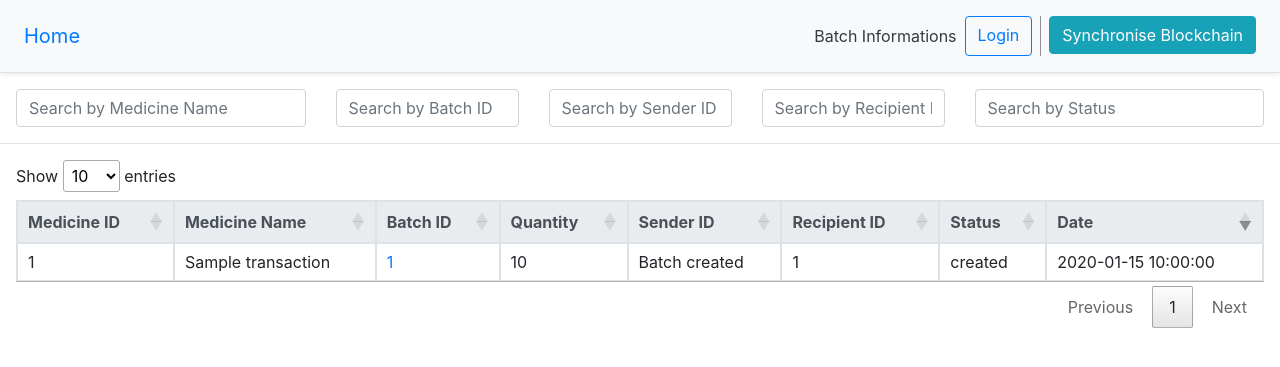
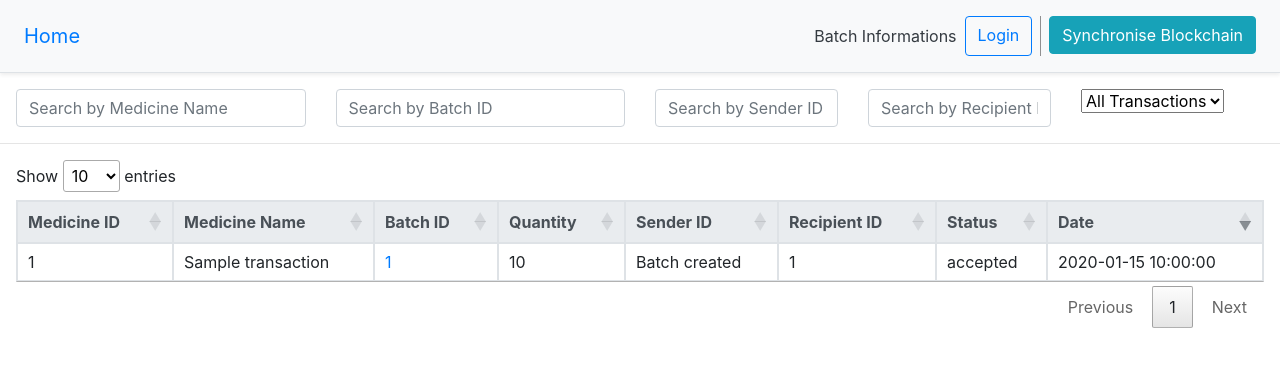
Before and after one commit to joachimdorel/Medical-Blockchain, a Flask app: template app/templates/index.html in a window 1280 px wide. Shown: the top 367 px of the page. Run offline with Flask 2, Linux system fonts and the light colour scheme; the template is opened without the code that fills it: most values are stand-ins (such as "Sample title", 1, 10 or a date in 2020); some libraries are stand-ins or nearby versions.

Commit message:
The search by status is now made from a dropdown list.

```diff
--- a/app/templates/index.html
+++ b/app/templates/index.html
@@ -7,7 +7,7 @@
 			<div class="col-3">
 				<input class="form-control" id="medicineNameInput" type="text" placeholder="Search by Medicine Name" onkeyup="filterByMedecineName()">
 			</div>
-			<div class="col-2">
+			<div class="col-3">
 				<input class="form-control" id="batchInput" type="text" placeholder="Search by Batch ID" onkeyup="filterByBatchID()">
 			</div>
 			<div class="col-2">
@@ -16,8 +16,13 @@
 			<div class="col-2">
 				<input class="form-control" id="recipientIDInput" type="text" placeholder="Search by Recipient ID" onkeyup="filterByRecipientID()">
 			</div>
-			<div class="col-3">
-				<input class="form-control" id="statusInput" type="text" placeholder="Search by Status" onkeyup="filterByStatus()">
+			<div class="col-2">
+		  	<select onchange="filterByStatus()" id="statusInput">
+		      <option value="all">All Transactions</option>
+		      <option value="accepted">Accepted</option>
+		      <option value="refused">Refused</option>
+		    	<option value="waiting">Waiting</option>
+		  	</select>
 			</div>
 		</div>
 	</div>
@@ -48,7 +53,7 @@
 							{% if transaction.sender_id == transaction.recipient_id %}
 							<td>Batch created</td>
 							<td>{{ transaction.recipient_id }}</td>
-							<td>created</td>
+							<td>{{ transaction.status }}</td>
 							{% else %}
 							<td name="sender_id">{{ transaction.sender_id }}</td>
 							<td>{{ transaction.recipient_id }}</td>
@@ -159,6 +164,12 @@
 		filter = input.value.toUpperCase();
 		table = document.getElementById("table");
 		tr = table.getElementsByTagName("tr");
+		if(filter=="ALL") {
+			for (i = 1; i < tr.length; i++) {
+				console.log("All selected")
+				tr[i].style.display = "";
+			}
+		}else{
 			for (i = 1; i < tr.length; i++) {
 				td = tr[i].getElementsByTagName("td")[6];
 				if (td) {
@@ -171,6 +182,7 @@
 				}
 			}
 		}
+	}
 
 </script>
 
```
Also changed, not shown: app/templates/user_transactions.html (+15 -3 lines), app.db, app/static/img/datamatrix/ASCII2320145172020-01-01108ASCII2991.png (deleted). Lines whose indentation alone changed are shown as unchanged.
